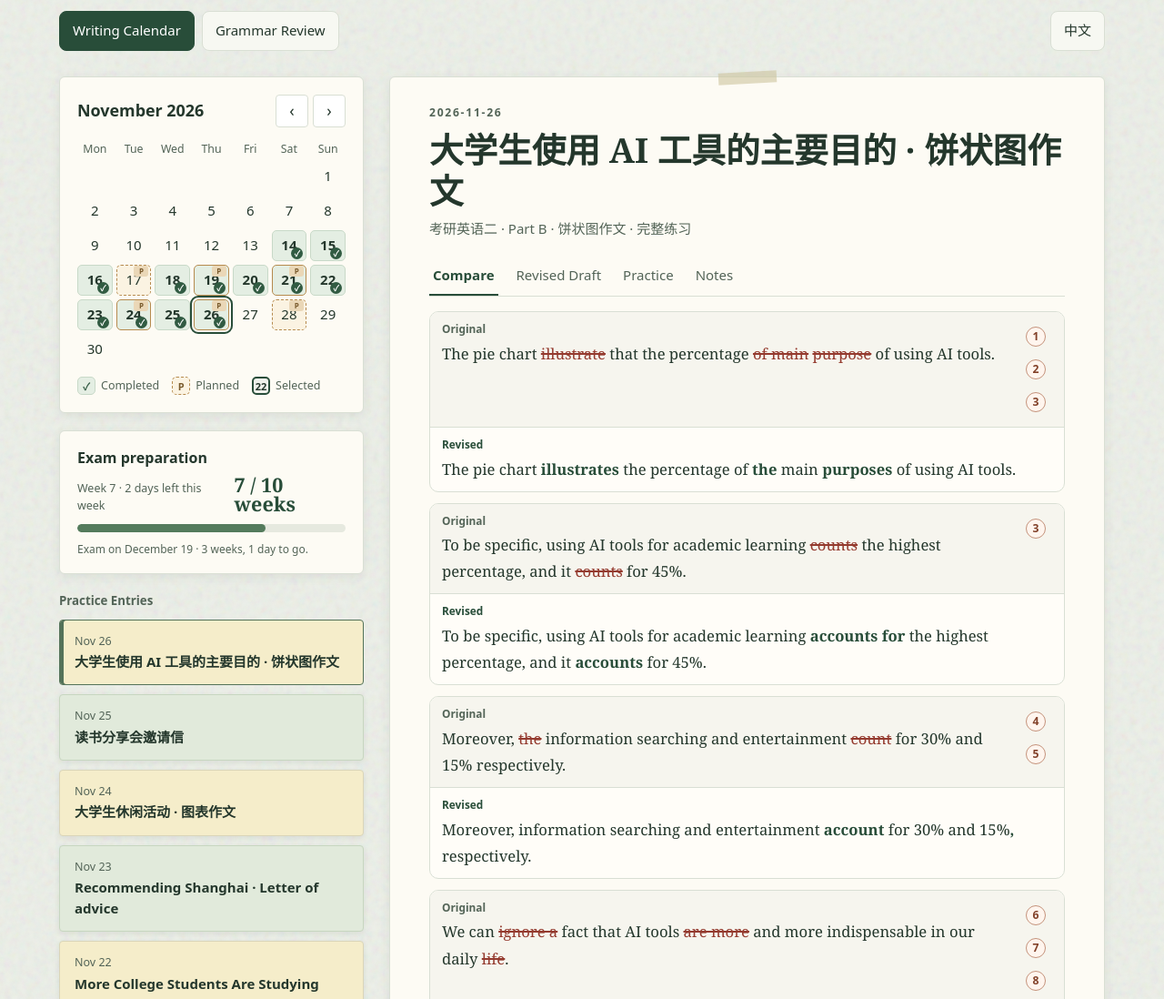
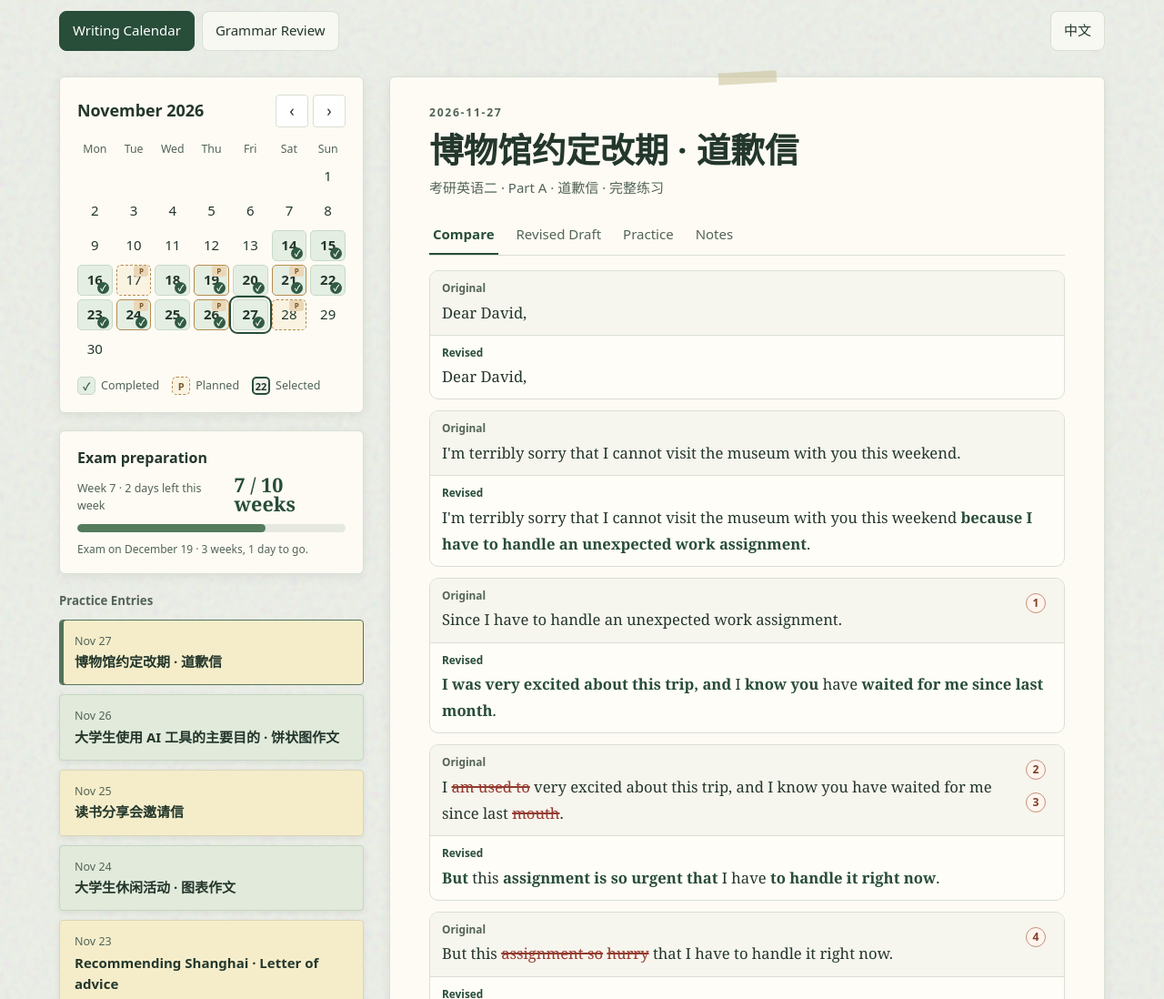
Before and after one commit to ButuSun/english-learning-journal, a plain HTML site: page index.html in a window 1280 px wide. Shown: the top 1098 px of the page at 91% size. Drawn offline with Linux system fonts and the light colour scheme.

Commit message:
Add Nov 27 English Part A apology letter

```diff
--- a/index.html
+++ b/index.html
@@ -1497,6 +1497,89 @@ const records = {
               "name": "Not only do ..., but they also...",
               "template": "Not only do AI tools raise individuals' productivity, but they also help them by answering questions.",
               "note": "用于表达某事物的双重作用；Not only 置于句首时，主句使用部分倒装，并注意主谓一致。"
+            }
+          ]
+        }
+      ]
+    }
+  },
+  "2026-11-27": {
+    "title": "博物馆约定改期 · 道歉信",
+    "type": "考研英语二 · Part A · 道歉信 · 完整练习",
+    "original": [
+      "Dear David,\n\nI'm terribly sorry that I cannot visit the museum with you this weekend. Since I have to handle an unexpected work assignment. I am used to very excited about this trip, and I know you have waited for me since last mouth. But this assignment so hurry that I have to handle it right now.\nThankfully, this business will not last too long, and it end before next weekend. If you are free next weekend, I hope we can reschedule this visit. Please let me know. I'm looking for your reply.\nLi Ming"
+    ],
+    "revised": "Dear David,\n\nI'm terribly sorry that I cannot visit the museum with you this weekend because I have to handle an unexpected work assignment. I was very excited about this trip, and I know you have waited for me since last month. But this assignment is so urgent that I have to handle it right now.\n\nThankfully, this work will not last too long, and it will end before next weekend. If you are free next weekend, I hope we can reschedule this visit. Please let me know. I'm looking forward to your reply.\n\nLi Ming",
+    "grammar": [
+      [
+        "句子完整性 · 原因状语从句",
+        "Since I have to handle an unexpected work assignment.",
+        "...this weekend because I have to handle an unexpected work assignment.",
+        "Since 引导原因状语从句，不能单独作为完整句子；将原因从句并入前一句，或改用完整主句。"
+      ],
+      [
+        "动词结构 · be used to 与 be excited",
+        "I am used to very excited about this trip",
+        "I was very excited about this trip",
+        "be used to 后面需要接名词或动名词；这里要表达过去对旅行感到兴奋，使用 was excited。"
+      ],
+      [
+        "拼写",
+        "last mouth",
+        "last month",
+        "mouth 是“嘴”；month 是“月份”。"
+      ],
+      [
+        "词性与句子结构",
+        "this assignment so hurry",
+        "this assignment is so urgent",
+        "缺少 be 动词；hurry 不能在这里作表语，表示任务紧急使用形容词 urgent。"
+      ],
+      [
+        "词汇选择",
+        "this business will not last too long",
+        "this work will not last too long",
+        "这里指当前的工作任务，work 比 business 更符合原意。"
+      ],
+      [
+        "时态与谓语结构",
+        "it end before next weekend",
+        "it will end before next weekend",
+        "描述未来结束时间，使用 will + 动词原形。"
+      ],
+      [
+        "固定搭配",
+        "I'm looking for your reply",
+        "I'm looking forward to your reply",
+        "look for 表示寻找；look forward to 表示期待，to 后接名词或动名词。"
+      ],
+      [
+        "时态理解 · 现在完成时",
+        "you have waited for me since last month",
+        "you have waited for me since last month",
+        "原句正确。since + 过去时间点，搭配现在完成时，表示从过去持续到现在。"
+      ]
+    ],
+    "studyNotes": {
+      "intro": "本次为英语二 Part A 道歉信。作文完成了道歉、解释工作任务原因和提出下周重新安排三个任务。保留了用户原有逻辑和段落顺序，主要修正原因从句残句、be 动词遗漏、词汇选择、时态和固定搭配。",
+      "sections": [
+        {
+          "title": "本次可复用的三个句型与逻辑点",
+          "items": [
+            {
+              "name": "I'm terribly sorry that I cannot... because...",
+              "template": "I'm terribly sorry that I cannot visit the museum with you this weekend because I have to handle an unexpected work assignment.",
+              "note": "道歉并紧接着解释原因；because 引导原因状语从句，应与主句连接，不能单独成句。"
+            },
+            {
+              "name": "If you are free..., I hope we can...",
+              "template": "If you are free next weekend, I hope we can reschedule this visit.",
+              "note": "用条件句提出替代安排；if 从句使用一般现在时，主句表达未来可能的安排。"
+            },
+            {
+              "name": "I'm looking forward to your reply.",
+              "template": "I'm looking forward to your reply.",
+              "note": "道歉信结尾期待对方回复；look forward to 中的 to 是介词，后接名词或动名词。"
             }
           ]
         }
```
